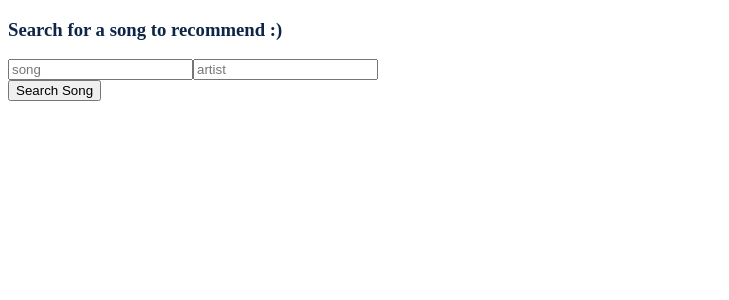
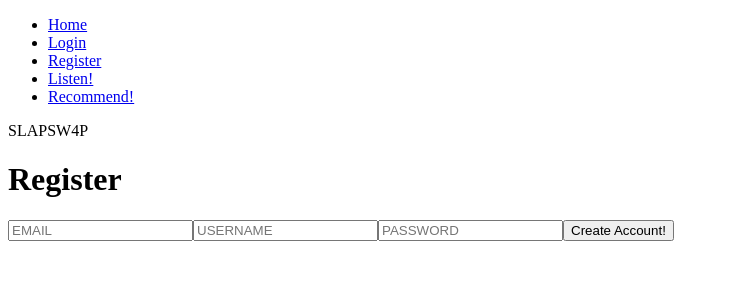
Before and after one commit to aid4nscud/friends-music-rec, a React (Create React App) app in the folder frontend/: page /register in a window 1280 px wide. Shown: the top 300 px of the page, without its empty margins (0-729 px from the left). Built offline with nearby package versions, Linux system fonts and the light colour scheme; no server answers.

Commit message:
'login and register functionality'

```diff
--- a/frontend/package.json
+++ b/frontend/package.json
@@ -6,10 +6,14 @@
     "@testing-library/jest-dom": "^4.2.4",
     "@testing-library/react": "^9.5.0",
     "@testing-library/user-event": "^7.2.1",
+    "antd": "^4.7.3",
     "axios": "^0.21.0",
     "react": "^16.13.1",
     "react-dom": "^16.13.1",
-    "react-scripts": "3.4.3"
+    "react-router-dom": "^5.2.0",
+    "react-scripts": "3.4.3",
+    "react-validation": "^3.0.7",
+    "validator": "^13.1.17"
   },
   "scripts": {
     "start": "react-scripts start",
--- a/frontend/src/App.js
+++ b/frontend/src/App.js
@@ -1,9 +1,13 @@
 import React, { useEffect, useState } from "react";
 import axios from "axios";
+import { Link, Route, Switch } from "react-router-dom";
 import { Recommendations } from "./Recommendations.js";
 import "./App.css";
 import { MakeRec } from "./MakeRec.js";
 import { getInfo } from "./Spotify.js";
+import { Login } from "./Login.js";
+import {Register} from './Register'
+
 
 const info = getInfo();
 const clientID = info.client_id;
@@ -12,26 +16,27 @@ const clientSecret = info.client_secret;
 const removeDuplicates = (recs) => {
   let unique = [];
 
-  recs.forEach(rec => {
-
-      let bool= true;
-      unique.forEach(r => {
-        if(r["album"]["artists"]["0"]["name"] == rec["album"]["artists"]["0"]["name"]){
+  recs.forEach((rec) => {
+    let bool = true;
+    unique.forEach((r) => {
+      if (
+        r["album"]["artists"]["0"]["name"] ==
+        rec["album"]["artists"]["0"]["name"]
+      ) {
         bool = false;
       }
-      })
+    });
 
-      if(bool == true){
-        unique.push(rec)
+    if (bool == true) {
+      unique.push(rec);
     }
+  });
+  console.log(unique);
 
-    }
-  )
-  console.log(unique)
+  return unique;
+};
 
-return unique
 
-}
 
 function App(props) {
   const [recs, setRecs] = useState(null);
@@ -50,6 +55,8 @@ function App(props) {
         }
       });
   }, [results]);
+
+
 
   const search = (query, limit = 8) => {
     let url =
@@ -83,23 +90,59 @@ function App(props) {
         console.log(arr);
         //created track objects from the json response and added them to an array
         const set = removeDuplicates(arr);
-        console.log(set)
-        setResults(set)
-        alert(JSON.stringify(results[0]['album']['images']))
+        console.log(set);
+        setResults(set);
+        alert(JSON.stringify(results[0]["album"]["images"]));
       });
     });
   };
 
   return (
-    <div className="App" >
+    <div>
+      <div className="App"></div>
+
+      <nav>
+        <ul>
+          <li><Link to='/'>Home</Link></li>
+          <li>
+            <Link to="/login">Login</Link>
+          </li>
+          <li><Link to='/register'>Register</Link></li>
+          <li>
+            <Link to="/listen">
+             Listen!
+            </Link>
+          </li>
+          <li>
+            <Link to="/recommend">
+              Recommend!
+            </Link>
+          </li>
+        </ul>
+      </nav>
+
+      {/* Route components are rendered if the path prop matches the current URL */}
+
+      <Route path="/">
+        SLAPSW4P
+      </Route>
+      <Route path="/login">
+        <Login/>
+      </Route>
+      <Route path="/register">
+        <Register/>
+      </Route>
+      <Route path="/listen">
+        {recs != null && <Recommendations token={token} setToken={setToken} recs={recs}></Recommendations>}
+      </Route>
+      <Route path="/recommend">
         <MakeRec
           token={token}
           search={search}
           setResults={setResults}
           results={results}
         ></MakeRec>
-
-      {recs != null && <Recommendations recs={recs}></Recommendations>}
+      </Route>
     </div>
   );
 }
--- /dev/null
+++ b/frontend/src/Login.js
@@ -0,0 +1,53 @@
+import React, { useState } from "react";
+
+export const Login = () => {
+  const [username, setUsername] = useState(null);
+  const [password, setPassword] = useState(null);
+
+  const login = (username, password) => {
+
+    const creds = {
+      username: username,
+      password: password,
+    };
+    fetch("/login", {
+      method: "POST",
+      headers: { "Content-Type": "application/json" },
+      body: JSON.stringify(creds),
+    }).then(res => res.json()).then((parsed) => alert(parsed.message));
+  };
+
+  return (
+    <div>
+      <h1>Login</h1>
+      <p>This page is where the user can sign in or sign up using one of the forms below</p>
+      <form
+        onSubmit={(e) => {
+
+          if(username, password !== null){
+            login(username, password);
+          }
+          else{
+              alert('Fill out all fields')
+          }
+
+        }}
+      >
+        <input
+          onChange={(e) => {
+            setUsername(e.target.value);
+          }}
+          placeholder="USERNAME" value={username}
+        ></input>
+        <input
+          onChange={(e) => {
+            setPassword(e.target.value);
+          }}
+          placeholder="PASSWORD"
+          type="password" value={password}
+        ></input>
+        <button type="submit"> Login </button>
+      </form>
+    </div>
+  );
+};
--- a/frontend/src/MakeRec.js
+++ b/frontend/src/MakeRec.js
@@ -80,7 +80,7 @@ export const MakeRec = (props) => {
       {queued != null && (
         <div>
           <p>{queued.song}</p>
-          <img src={queued.images[0]["url"]} />
+          <img src={queued.images[1]["url"]} />
           <p>{queued.artist}</p>
           <p>{"Popularity: " + queued.popularity}</p>
           <button onClick={createRec}>Make Recommendation</button>
--- a/frontend/src/Rec.js
+++ b/frontend/src/Rec.js
@@ -1,20 +1,80 @@
-import React, { useEffect } from "react";
+import React, { useEffect, useRef, useState } from "react";
+import { getInfo } from "./Spotify.js";
+import axios from 'axios'
+const obj = getInfo();
+const clientSecret = obj.client_secret
+const clientID = obj.client_id
 
 export const Rec = (props) => {
+  const [previewURL, setPreviewURL] = useState(null)
+  let uri = props.uri;
+  let uriCode = uri.substr(14);
 
+  let url = "https://open.spotify.com/embed/track/" + uriCode;
+  useEffect(() => {
+    if (props.token == null) {
+      let url = 'https://api.spotify.com/v1/tracks/'+ uriCode
 
-  let uri = props.uri
-  let uriCode = uri.substr(14)
+      console.log(url);
 
-  let url = "https://open.spotify.com/embed/track/" + uriCode
+      //getting token for client-credentials flow authorization from Spotify
+      axios("https://accounts.spotify.com/api/token", {
+        headers: {
+          "Content-Type": "application/x-www-form-urlencoded",
+          Authorization: "Basic " + btoa(clientID + ":" + clientSecret),
+        },
+        data: "grant_type=client_credentials",
+        method: "POST",
+      }).then((tokenResponse) => {
+        console.log(tokenResponse);
+        props.setToken(tokenResponse.data.access_token);
+        //using that token response to request the track information
+        axios(url, {
+          headers: {
+            Authorization: "Bearer " + tokenResponse.data.access_token,
+          },
+          method: "GET",
+        }).then((trackResult) => {
+
+          //created track objects from the json response and added them to an array
+          let prevURL = trackResult.data['preview_url']
+          setPreviewURL(prevURL);
+          console.log(trackResult.data)
+        });
+      });
+    }
+    else {
+     let url = 'https://api.spotify.com/v1/tracks/'+ uriCode
+
+     axios(url, {
+      headers: {
+        Authorization: "Bearer " + props.token,
+      },
+      method: "GET",
+    }).then((trackResult) => {
+
+      //created track objects from the json response and added them to an array
+      let prevURL = trackResult['preview_url']
+      setPreviewURL(prevURL);
+    });
+
+    }
+  },[]);
 
   // pause audio sound
 
   return (
     <div>
-      <iframe src={url} width="380" height="400" frameborder="0" allowtransparency="true" allow="encrypted-media"></iframe>
+      <iframe
+        src={url}
+        width="380"
+        height="400"
+        frameborder="0"
+        allowtransparency="true"
+        allow="encrypted-media"
+      ></iframe>
 
-    <button onClick={props.nextRec}>Next</button>
+      <button onClick={props.nextRec}>Next</button>
     </div>
   );
 };
--- a/frontend/src/Recommendations.js
+++ b/frontend/src/Recommendations.js
@@ -17,6 +17,8 @@ export const Recommendations = (props) => {
       <h3> Listen to recommenadations!</h3>
       {props.recs !== null && (
         <Rec
+        token={props.token}
+        setToken={props.setToken}
           images={props.recs[index].images}
           song={props.recs[index].song}
           artist={props.recs[index].artist}
--- /dev/null
+++ b/frontend/src/Register.js
@@ -0,0 +1,61 @@
+import React, { useState } from "react";
+
+
+export const Register = () => {
+  const [email, setEmail] = useState(null);
+  const [username, setUsername] = useState(null);
+  const [password, setPassword] = useState(null);
+
+  const register = (email, username, password) => {
+      const user = {
+          email: email,
+          username: username,
+          password: password
+      }
+      fetch("/register", {
+        method: "POST",
+        headers: { "Content-Type": "application/json" },
+        body: JSON.stringify(user),
+      }).then(res => res.json()).then((parsed) => alert(parsed.message));
+    };
+
+
+  return (
+    <div>
+      <h1>Register</h1>
+      <form onSubmit={(e) => {
+
+          if(email,username, password !== null){
+          register(email, username, password)
+          }
+          else{
+              alert('All fields must be filled out')
+          }
+
+          }}>
+        <input
+          onChange={(e) => {
+            setEmail(e.target.value);
+          }}
+          value={email}
+          placeholder="EMAIL"
+        ></input>
+        <input
+          onChange={(e) => {
+            setUsername(e.target.value);
+          }}
+          value={username}
+          placeholder="USERNAME"
+        ></input>
+        <input
+          onChange={(e) => {
+            setPassword(e.target.value);
+          }}
+          value={password}
+          placeholder="PASSWORD"
+        ></input>
+        <button type="submit">Create Account!</button>
+      </form>
+    </div>
+  );
+        }
--- a/frontend/src/SearchResult.js
+++ b/frontend/src/SearchResult.js
@@ -11,7 +11,7 @@ export const SearchResult = (props) => {
     <div onClick={handleClick} className="search-result">
       <div className="wrapper">
         <p>{"Song: " + props.info.song}</p>
-        <img src={props.info.images[2]['url']} />
+        <img src={props.info.images[1]['url']} />
         <p>{" By: " + props.info.artist}</p>
       </div>
       <b>{'Popularity: ' + props.info.popularity}</b>
--- a/frontend/src/index.js
+++ b/frontend/src/index.js
@@ -1,16 +1,13 @@
-import React from 'react';
-import ReactDOM from 'react-dom';
-import './index.css'
+import React from "react";
+import ReactDOM from "react-dom";
+import "./index.css";
+import { BrowserRouter } from "react-router-dom";
+import App from "./App";
 
+ReactDOM.render(
+  <BrowserRouter>
+    <App />
+  </BrowserRouter>,
 
-import App from './App';
-
-let token = 'BQDR9ckACA2qvxVg33oQBPvpjN2NVTFuP4BdOrPssX1ZBAQZe4HBkRyYa7zbuLUkuPp9XzIdQTOa6eWwKaH8BfZWZXPomTCkAcOdYPIdKnwxKbEBwqmaYfa4t5RkbkaeycggRoTCme6k'
-ReactDOM.render(
-  <React.StrictMode>
-
-    <App />
-
-  </React.StrictMode>,
-  document.getElementById('root')
+  document.getElementById("root")
 );
```
Also changed, not shown: frontend/src/UserBoard.js (added, +27 -0 lines), 2 other files (tests, documents, lock files or other folders). Lines whose indentation alone changed are shown as unchanged.
